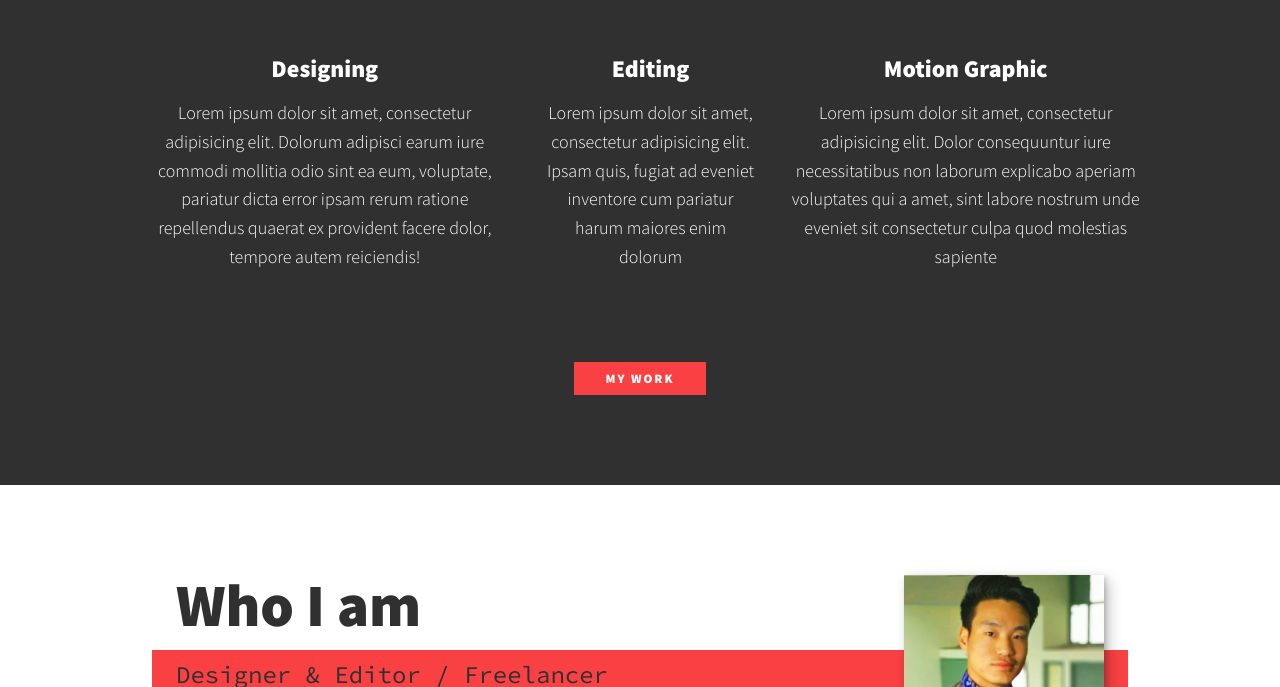
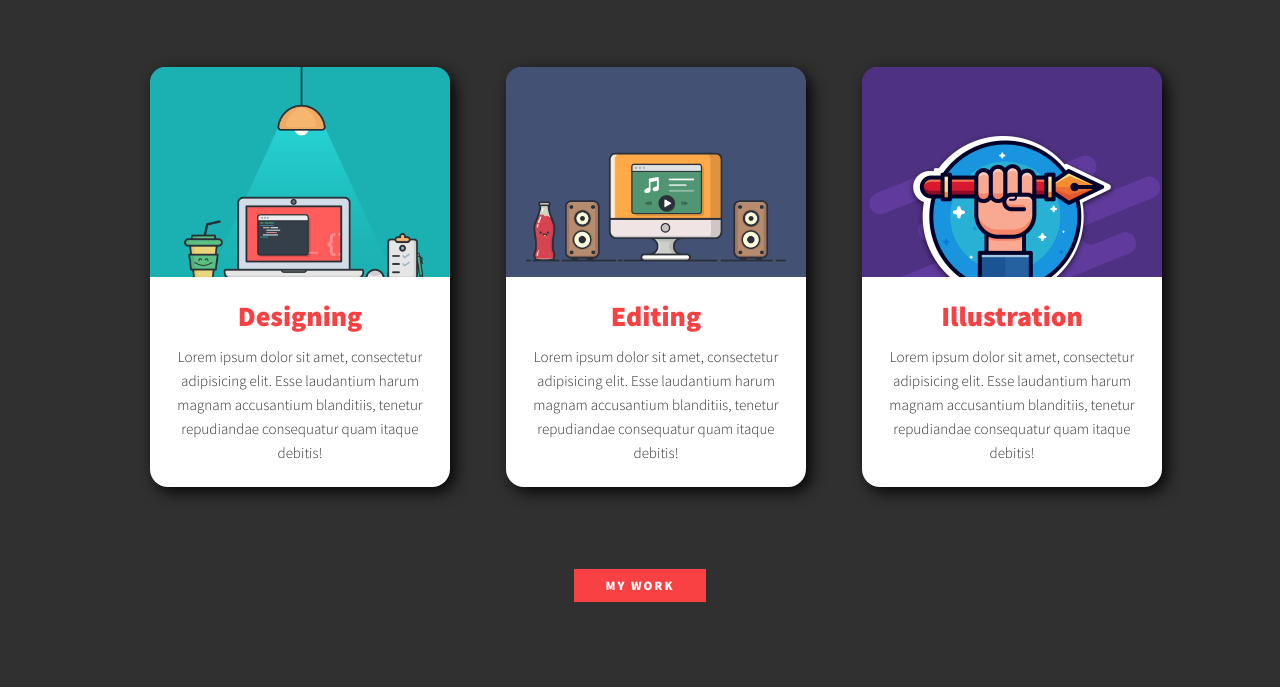
Before and after one commit to jinsel/Jinselfreelancer, a plain HTML site: page index.html in a window 1280 px wide. Shown: the part 703-1390 px from the top of the page. Drawn offline with nearby package versions, Linux system fonts and the light colour scheme.

Commit message:
Chaged the Service Section

```diff
--- a/css/style.css
+++ b/css/style.css
@@ -330,6 +330,81 @@ header {
     }
 }
 
+.card{
+	display: grid;
+	grid-template-columns: 300px;
+	grid-template-rows: 210px 210px;
+	grid-template-areas: "image" "text";
+	border-radius: 18px;
+	background:white;
+	box-shadow: 5px 5px 15px rgba(0,0,0,0.9);
+	text-align: center;
+	transition: 0.5s ease;
+	cursor: pointer;
+	margin: 10px;
+}
+
+.card-image{
+	grid-area: image;
+	background: url("../img/img/design.png");
+	border-top-left-radius: 15px;
+	border-top-right-radius: 15px;
+	background-size: cover;
+}
+
+.card-text{
+	grid-area: text;
+	margin: 25px;
+}
+
+.card-text p{
+	color: var(--clr-dark);
+	font-size: 15px;
+	font-weight: 300;
+}
+
+.card-text h2{
+	margin-top: 0px;
+	font-size: 28px;
+    font-family: var(--ff-primary);
+    color: var(--clr-accent);
+
+}
+
+.card:hover{
+	transform: scale(1.1);
+	box-shadow: 5px 5px 15px rgba(0,0,0,0.5);
+}
+
+
+.card-image.card-2{
+	background:url(../img/img/editing.png);
+	background-size: cover;
+}
+
+.card-text.card2 .date{
+	color:rgb(255,77,7);
+}
+
+.card-text.card2 .border{
+	border-left: 1px solid rgb(185, 67,20);
+	border-right: 1px solid rgb(185,67,20);
+}
+
+.card-image.card-3{
+	background:url(../img/img/Logo.png);
+	background-size: cover;
+}
+
+.card-text.card3 .date{
+	color:rgb(255,77,7);
+}
+
+.card-text.card3 .border{
+	border-left: 1px solid rgb(185, 67,20);
+	border-right: 1px solid rgb(185,67,20);
+}
+
 
 .about-me {
     max-width: 1000px;
--- a/index.html
+++ b/index.html
@@ -47,18 +47,36 @@
        </h2>
        <div class="services">
        <div class="service">
-           <h3>Designing</h3>
-           <p>Lorem ipsum dolor sit amet, consectetur adipisicing elit. Dolorum adipisci earum iure commodi mollitia odio sint ea eum, voluptate, pariatur dicta error ipsam rerum ratione repellendus quaerat ex provident facere dolor, tempore autem reiciendis!</p>
+            <div class="card">
+           <div class="card-image card-1">
+           </div>
+           <div class="card-text card-1">
+               <h2>Designing</h2>
+               <p>Lorem ipsum dolor sit amet, consectetur adipisicing elit. Esse laudantium harum magnam accusantium blanditiis, tenetur repudiandae consequatur quam itaque debitis!</p>
+           </div>
+       </div>
        </div><!-- / service -->
 
        <div class="service">
-           <h3>Editing</h3>
-           <p>Lorem ipsum dolor sit amet, consectetur adipisicing elit. Ipsam quis, fugiat ad eveniet inventore cum pariatur harum maiores enim dolorum </p>
+            <div class="card">
+           <div class="card-image card-2">
+           </div>
+           <div class="card-text card-2">
+               <h2>Editing</h2>
+               <p>Lorem ipsum dolor sit amet, consectetur adipisicing elit. Esse laudantium harum magnam accusantium blanditiis, tenetur repudiandae consequatur quam itaque debitis!</p>
+           </div>
+       </div>
        </div><!-- / service -->
 
        <div class="service">
-           <h3>Motion Graphic</h3>
-           <p>Lorem ipsum dolor sit amet, consectetur adipisicing elit. Dolor consequuntur iure necessitatibus non laborum explicabo aperiam voluptates qui a amet, sint labore nostrum unde eveniet sit consectetur culpa quod molestias sapiente </p>
+            <div class="card">
+           <div class="card-image card-3">
+           </div>
+           <div class="card-text card-3">
+               <h2>Illustration</h2>
+               <p>Lorem ipsum dolor sit amet, consectetur adipisicing elit. Esse laudantium harum magnam accusantium blanditiis, tenetur repudiandae consequatur quam itaque debitis!</p>
+           </div>
+       </div>
        </div><!-- / service -->
      </div> <!-- / services -->
      <a href="#work" class="btn">My Work</a>
```
Also changed, not shown: img/img/Logo.png (added), img/img/design.png (added), img/img/editing.png (added).
